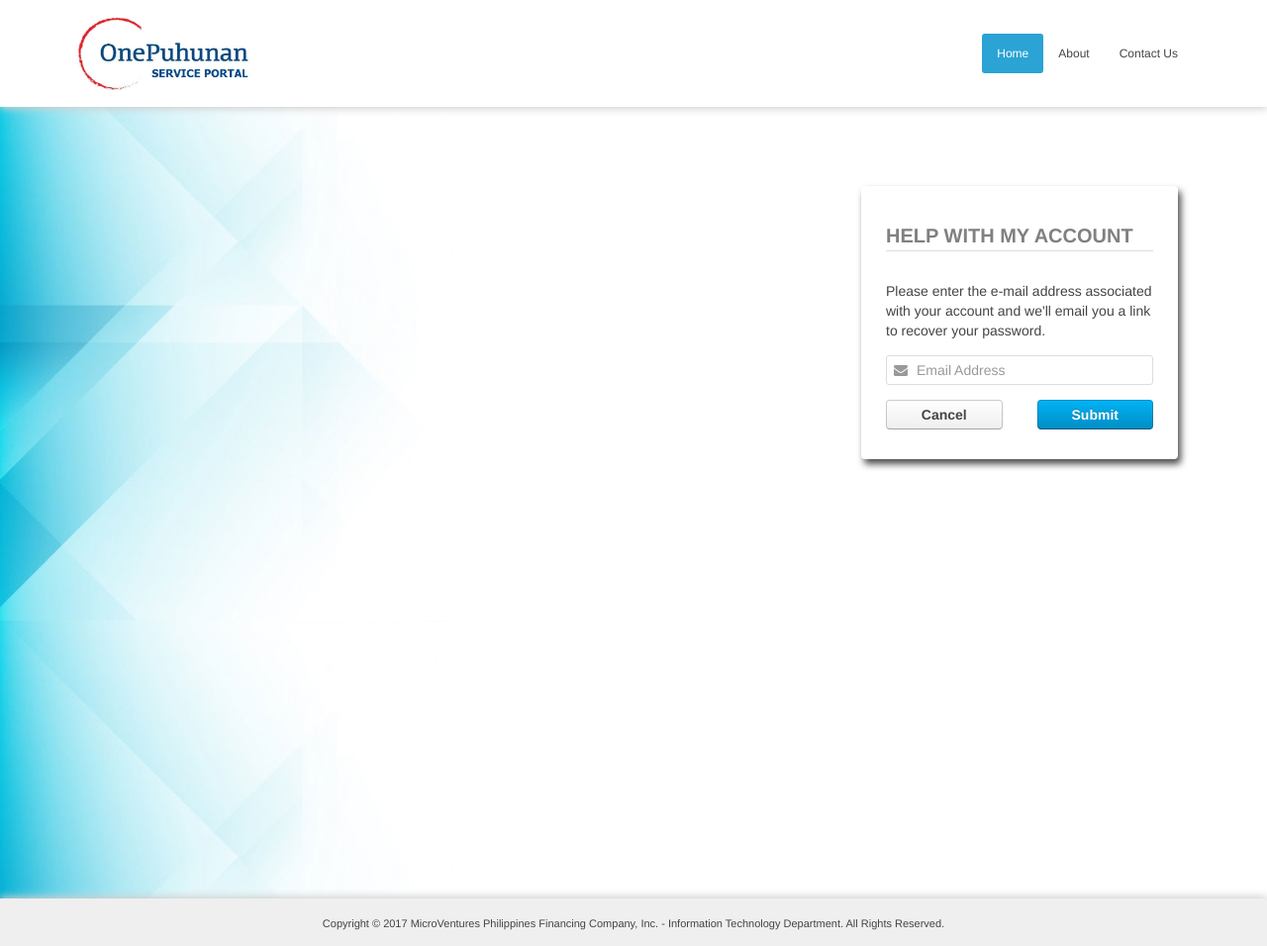
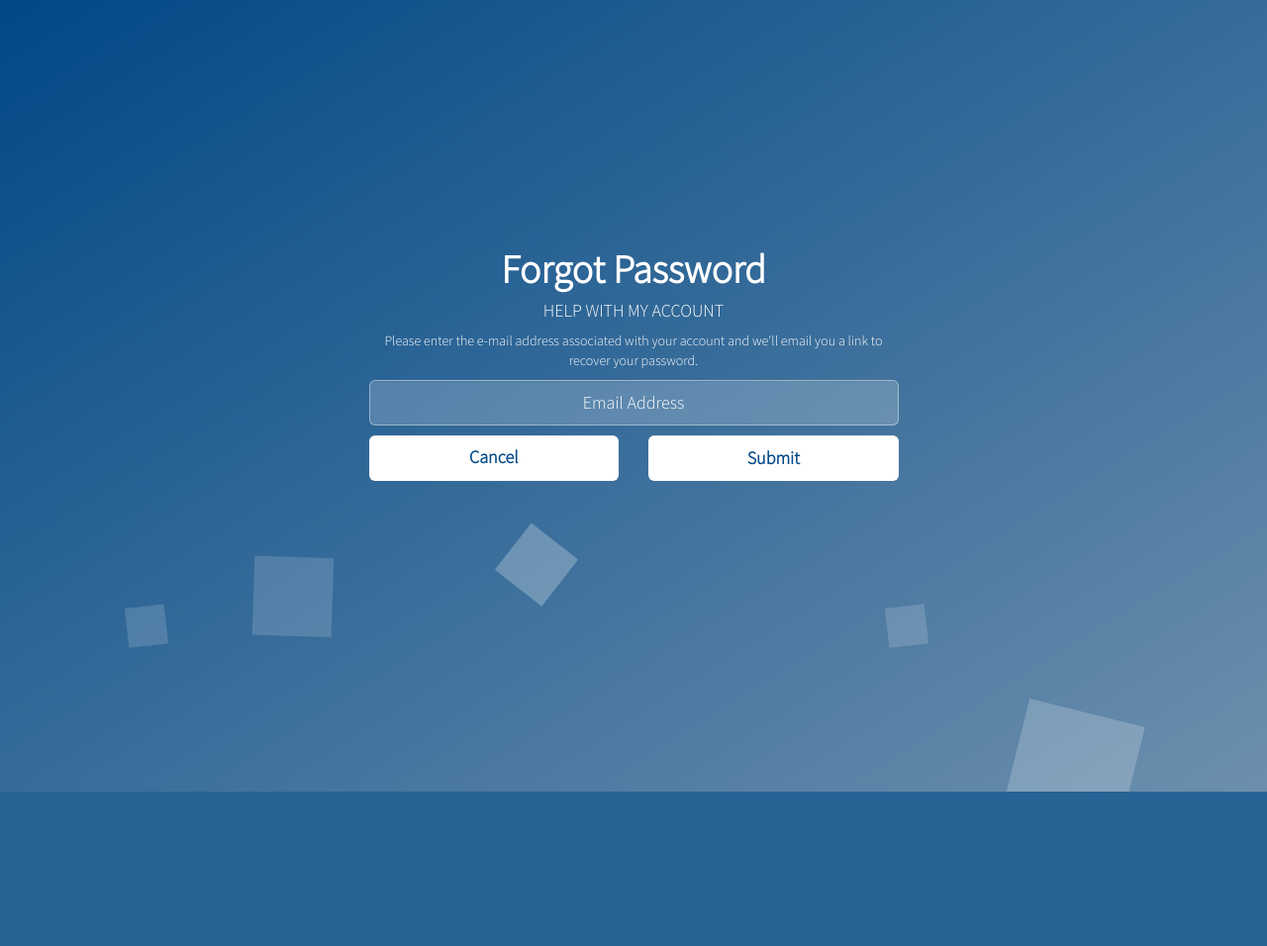
Before and after one commit to ryanlumbang/onepuhunan, a CodeIgniter app: page /database/forgotpassword in a window 1280 px wide. Shown: the whole page at 99% size. After the commit the page ends 800 px from the top, so only its background shows below. Run offline with CodeIgniter, Linux system fonts and the light colour scheme; some libraries are stand-ins or nearby versions.

Commit message:
Forgot password redesign, audit Data consolidated

```diff
--- a/application/views/aud_dashboard.php
+++ b/application/views/aud_dashboard.php
@@ -35,7 +35,7 @@ if($this->session->role_id == 'aud'  OR $this->session->role_id == 'super'){?>
                                 <?php } ?>
                                 <li><a href="<?php echo site_url("audit/aud_extraction_assign"); ?>">Audit Extraction For Auditor</a></li>
                                 <li><a href="<?php echo site_url("audit/assign_branch"); ?>">Manage Branch Assignment</a></li>
-                                <li><a href="<?php echo site_url("audit/aud_client"); ?>">Consolodated of Data</a></li>
+                                <li><a href="<?php echo site_url("audit/aud_client"); ?>">Consolidated of Data</a></li>
                             </ul>
                      </div>
 
--- a/application/views/audit/aud_client.php
+++ b/application/views/audit/aud_client.php
@@ -39,14 +39,14 @@ $data['title'] = 'OnePuhunan Service Portal | Manage Client';
         <div class="header-bg">
             <div class="header-banner">
                 <div class="uk-container op-container">
-                    <h2>CONSOLIDATION OF RAW DATA</h2>
+                    <h2>DATA ENTRY</h2>
                 </div>
             </div>
         </div>
         <section id="main-section">
             <div class="uk-container table-wrap op-container tc-container">
 
-                <div class="op-title"><h1><i class="uk-icon-tags"></i> CONSOLIDATE DATA</h1></div>
+                <div class="op-title"><h1><i class="uk-icon-tags"></i> DATA ENTRY</h1></div>
                 <div class="uk-container uk-width-5-10 uk-container-center">
                     <div class="uk-form-row tm-label">
                         <label class="uk-text-small">
--- a/application/views/forgot_password.php
+++ b/application/views/forgot_password.php
@@ -1,43 +1,43 @@
 <?php
-$data['title'] = 'OnePuhunan Service Portal | Login';
+$data['title'] = 'OnePuhunan Service Portal | Forgot Password';
 ?>
-<!DOCTYPE html>
-<html lang="en">
-<?php $this->load->view("templates/head", $data); ?>
-<body>
-<?php $this->load->view("templates/header"); ?>
-<div class="page-wrap">
-    <div class="uk-container uk-container-center">
+<?php $this->load->view("onepuhunan/default/header", $data); ?>
+<body class="login_body">
+    <div class="wrapper">
+        <div class="container">
+
             <div class="uk-align-right tm-padding">
                 <div style="width: 350px;">
                     <?=form_open("", array("class" => "uk-form uk-margin-left uk-margin-right tm-box-shadow tm-form", "style" => "padding: 30px 25px;"));?>
-                <legend class="uk-margin-small-top uk-text-large uk-text-bold">HELP WITH MY ACCOUNT</legend>
+                    <h1>Forgot Password</h1>
+
+                    <h4>HELP WITH MY ACCOUNT</h4>
                     <p class="text-form">Please enter the e-mail address associated with your account and we'll email you a link to recover your password.</p>
                     <?php echo validation_errors(); ?>
                     <?php
                     if ( isset($sp_ua_fgot_pass_validation)  ) {
                         switch( $sp_ua_fgot_pass_validation) {
                             case 1:
-                            echo "<div class='uk-alert uk-alert-danger uk-text-small uk-text-justify' data-uk-alert>"
+                                echo "<div class='alert alert-warning'>"
                                     . "      <span>"
-                                .           "<big class='uk-text-bold'>Authentication Failed</big><br>"
+                                    .           "<strong>Authentication Failed</strong><br>"
                                     .           "Sorry, we couldn't find an account with that email address. "
                                     . "      </span>"
                                     . "   </div>";
                                 break;
                             case 2:
-                            echo "<div class='uk-alert uk-alert-danger uk-text-small uk-text-justify' data-uk-alert>"
+                                echo "<div class='alert alert-warning'>"
                                     . "      <span>"
-                                .           "<big class='uk-text-bold'>Account Disabled</big><br>"
+                                    .           "<strong class='uk-text-bold'>Account Disabled</strong><br>"
                                     .           "Your account has been disabled. "
                                     .           "Please contact the administrator if you have any questions or concerns."
                                     . "      </span>"
                                     . "   </div>";
                                 break;
                             case 3:
-                            echo "<div class='uk-alert uk-alert-danger uk-text-small uk-text-justify' data-uk-alert>"
+                                echo "<div class='alert alert-warning'>"
                                     . "      <span>"
-                                .           "<big class='uk-text-bold'>Authentication Failed</big><br>"
+                                    .           "<strong class='uk-text-bold'>Authentication Failed</strong><br>"
                                     .           "Invalid Email Address. "
                                     .           "Please try again."
                                     . "      </span>"
@@ -56,23 +56,31 @@ $data['title'] = 'OnePuhunan Service Portal | Login';
                             "id"    => "email",
                             "name"  => "email",
                             "value" => set_value("email"),
-                        "class" => "uk-width-1-1 uk-form-medium",
+                            "class" => "form-control input-lg",
                             "placeholder" => "Email Address"
                         );
                         echo form_input($email);
                         ?>
                     </div>
-                <div class="uk-form-row">
-                    <div class="uk-grid">
-                        <div class="uk-width-1-2"><a href="<?php echo site_url("login"); ?>" class="uk-width-1-1 uk-button uk-text-bold ">Cancel</a></div>
-                        <div class="uk-width-1-2"><button type="submit" id="btn-submit-fgot" class="uk-width-1-1 uk-button uk-button-primary uk-text-bold submit" >Submit</button></div>
-                    </div>
+                    <div class="form-group row">
+                        <div class="col-md-6 col-xs-12"><a href="<?php echo site_url("/"); ?>" class="form-control input-lg">Cancel</a></div>
+                        <div class="col-md-6 col-xs-12"><button type="submit" id="btn-submit-fgot" class="form-control input-lg submit" >Submit</button></div>
                     </div>
                     <?=form_close();?>
                 </div>
             </div>
         </div>
+        <ul class="bg-bubbles">
+            <li></li>
+            <li></li>
+            <li></li>
+            <li></li>
+            <li></li>
+            <li></li>
+            <li></li>
+            <li></li>
+            <li></li>
+            <li></li>
+        </ul>
     </div>
 <?php $this->load->view("templates/footer"); ?>
-</body>
-</html>
--- /dev/null
+++ b/application/views/onepuhunan/default/footer.php
@@ -0,0 +1,6 @@
+
+<!--js-->
+<script src="<?=base_url()?>js/jquery-3.1.1.min.js"></script>
+<script src="<?=base_url()?>js/onepuhunan/js/login.js"></script>
+</body>
+</html>
--- /dev/null
+++ b/application/views/onepuhunan/default/header.php
@@ -0,0 +1,19 @@
+
+
+
+<!DOCTYPE html>
+<html lang="en">
+<head>
+    <meta http-equiv="Content-Type" content="text/html; charset=UTF-8">
+    <!-- Meta, title, CSS, favicons, etc. -->
+    <meta charset="utf-8">
+    <meta http-equiv="X-UA-Compatible" content="IE=edge">
+    <meta name="viewport" content="width=device-width, initial-scale=1">
+    <meta name="viewport" content="width=device-width, initial-scale=1.0, maximum-scale=1.0, user-scalable=no">
+    <meta name="apple-mobile-web-app-capable" content="yes">
+    <title>OnePuhunan</title>
+    <link rel="shortcut icon" type="image/x-icon" href="<?=base_url()?>img/onepuhunan.ico" >
+    <!--css-->
+    <link href="<?=base_url()?>css/bootstrap.min.css" rel="stylesheet">
+    <link rel="stylesheet" href="<?=base_url()?>css/onepuhunan/css/login.css">
+</head>
--- a/css/onepuhunan/css/login.css
+++ b/css/onepuhunan/css/login.css
@@ -63,8 +63,8 @@ body :-ms-input-placeholder {
 }
 .container h1 {
     font-size: 40px;
+    font-weight: bold;
     transition-duration: 1s;
-    font-weight: 200;
 }
 form {
     z-index: 2;
@@ -80,13 +80,11 @@ form a{
 form span {
     width:60%;
 }
-form input {
+form input.form-control {
     appearance: none;
     outline: 0;
     border: 1px solid rgba(255, 255, 255, 0.4);
     background-color: rgba(255, 255, 255, 0.2);
-    width:60%;
-    border-radius: 3px;
     padding: 10px 15px;
     margin: 0 auto 10px auto;
     display: block;
@@ -97,30 +95,43 @@ form input {
     transition-duration: 0.25s;
     font-weight: 300;
 }
-form input:hover {
+form input.form-control:hover {
     background-color: rgba(255, 255, 255, 0.4);
 }
-form input:focus {
+form input.form-control:focus {
     background-color: white;
-    width: 65%;
     color: #004886;
 }
-form button {
+form button.form-control, form a.form-control {
     appearance: none;
     outline: 0;
     background-color: white;
     border: 0;
     padding: 10px 15px;
     color: #004886;
-    border-radius: 3px;
-    width: 60%;
     cursor: pointer;
     font-size: 18px;
+    font-weight:bold;
     transition-duration: 0.25s;
 
 }
-form button:hover {
+form button.form-control:hover {
     background-color: #cbe8f7;
+}
+form a,form a:hover, form a:focus{
+    text-decoration: none;
+}
+.form-control::-webkit-input-placeholder { /* Chrome/Opera/Safari */
+    color: #fff;
+}
+.form-control::-moz-placeholder { /* Firefox 19+ */
+    color: #fff;
+}
+.form-control:-ms-input-placeholder { /* IE 10+ */
+    color: #fff;
+}
+.form-control:-moz-placeholder { /* Firefox 18- */
+    color: #fff;
 }
 .bg-bubbles {
     position: absolute;
@@ -203,7 +214,7 @@ form button:hover {
 
 /*OnePuhunan*/
 .login-image {
-    width: 7em;
+    width: 17em;
 }
 
 @keyframes square {
@@ -222,3 +233,9 @@ form button:hover {
         transform: translateY(-700px) rotate(600deg);
     }
 }
+
+@media screen and (max-width: 400px){
+    form{
+        width: 100%;
+    }
+}
--- a/js/onepuhunan/required_fields.js
+++ b/js/onepuhunan/required_fields.js
@@ -40,6 +40,7 @@ $(document).ready(function (){
                 required: true
             },
             emp_id: {
+                number: true,
                 required: true
             },
             password: {
@@ -51,4 +52,29 @@ $(document).ready(function (){
         }
     });
 
+
+    $(".name_validate").on("keypress", function (event) {
+        var regex = new RegExp("^[a-z-A-Z._'- ]*$");
+        validation(event, regex);
+    });
+
+    $(".alpha_only").on("keypress", function (event) {
+        var regex = new RegExp("^[a-z-A-Z ]*$");
+        validation(event, regex);
+    });
+
+    $(".number_only").on("keypress", function (event) {
+        var regex = new RegExp("^[a-z-A-Z ]*$");
+        validation(event, regex);
+    });
+
+    function validation(event, regex) {
+        if (event.charCode != 0) {
+            var key = String.fromCharCode(!event.charCode ? event.which : event.charCode);
+            if (!regex.test(key)) {
+                event.preventDefault();
+                return false;
+            }
+        }
+    }
 });
```
Also changed, not shown: application/views/onepuhunan/login.php (+6 -27 lines), application/views/onepuhunan/subnavbar.php (+9 -1 lines), application/views/signup.php (+5 -5 lines). Lines whose indentation alone changed are shown as unchanged.
